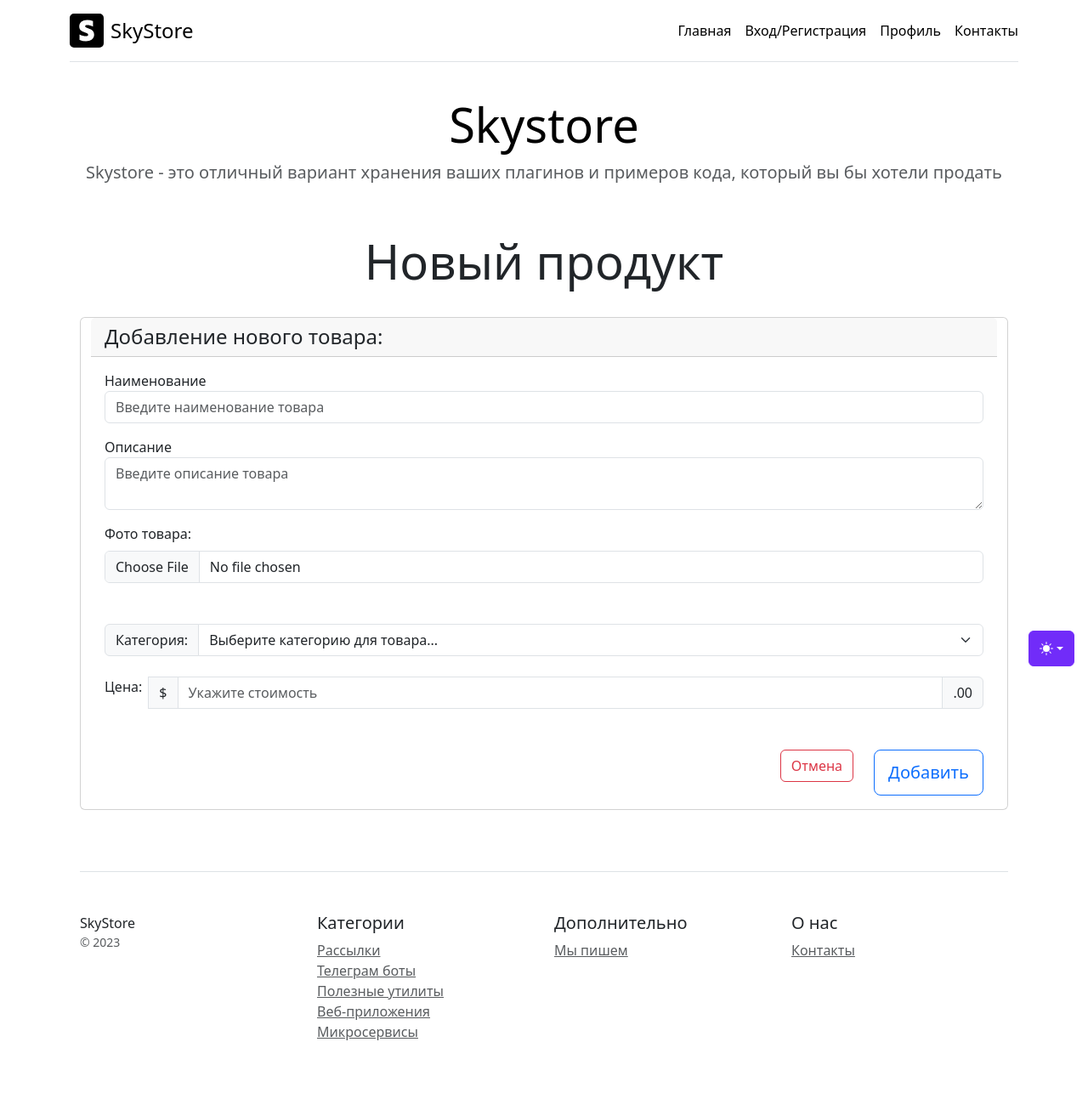
After one commit to Sayana-All/Homework_OnlineStore_Django, a Django app: page /add_product/ in a window 1280 px wide. The commit adds this page. Shown: the whole page at 85% size. Run offline with Django 5.2, Linux system fonts and the light colour scheme; data comes from the database, SQL or seed files in the repository; some libraries are stand-ins or nearby versions.

Commit message:
add new template and view

```diff
--- /dev/null
+++ b/catalog/templates/add_product.html
@@ -0,0 +1,56 @@
+{% extends "base.html" %}
+
+{% block title %}Новый продукт{% endblock %}
+
+{% block content %}
+<div class="pricing-header p-3 pb-md-4 mx-auto text-center">
+    <h2 class="display-4"><b>Новый продукт</b></h2>
+</div>
+
+<div class="container">
+    <div class="row text-start">
+        <div class="card mb-4 box-shadow">
+            <div class="card-header">
+                <h4 class="my-0 font-weight-normal">Добавление нового товара:</h4>
+            </div>
+            <div class="card-body">
+                <form method="post" action="" class="form-floating">
+                    {% csrf_token %}
+
+                    <div class="mb-3">
+                        <label for="name">Наименование</label>
+                        <input type="text" name="name" class="form-control" id="name" placeholder="Введите наименование товара" required>
+                    </div>
+                    <div class="mb-3">
+                        <label for="description">Описание</label>
+                        <textarea type="text" name="description" class="form-control" id="description" placeholder="Введите описание товара" required></textarea>
+                    </div>
+                    <div class="mb-5">
+                        <label for="photo" class="form-label">Фото товара:</label>
+                        <input class="form-control" type="file" name="photo" id="photo">
+                    </div>
+                    <div class="input-group mb-4">
+                        <label class="input-group-text" for="category">Категория: </label>
+                        <select class="form-select" name="category" id="category">
+                            <option selected>Выберите категорию для товара...</option>
+                            {% for category in categories %}
+                            <option value="{{ category.name }}">{{ category.name }}</option>
+                            {% endfor %}
+                        </select>
+                    </div>
+                    <div class="input-group mb-5 md-4">
+                        <label for="price" class="form-label me-2 text-center">Цена:</label>
+                        <span class="input-group-text">$</span>
+                        <input type="text" class="form-control" name="price" id="price" aria-label="Amount (to the nearest dollar)" placeholder="Укажите стоимость">
+                        <span class="input-group-text">.00</span>
+                    </div>
+                    <div class="d-grid gap-2 d-md-flex justify-content-md-end">
+                        <a class="me-3 mb-3 btn btn-outline-danger" href="/home/" role="button">Отмена</a>
+                        <button type="submit" class="btn btn-lg btn-block btn-outline-primary">Добавить</button>
+                    </div>
+                </form>
+            </div>
+        </div>
+    </div>
+</div>
+{% endblock %}
--- a/catalog/templates/home.html
+++ b/catalog/templates/home.html
@@ -3,6 +3,9 @@
 {% block title %}Главная страница{% endblock %}
 
 {% block content %}
+    <div class="d-grid gap-2 d-md-flex justify-content-md-end">
+        <a class="me-3 mb-3 btn btn-success" href="/add_product/" role="button"><b>+ Новый продукт</b></a>
+    </div>
     <div class="row row-cols-1 row-cols-md-3 mb-3 text-center">
         {% for product in products %}
         <div class="col">
--- a/catalog/templates/product_detail.html
+++ b/catalog/templates/product_detail.html
@@ -5,6 +5,9 @@
 {% block content %}
     <div class="pricing-header p-3 pb-md-4 mx-auto text-center">
         <h2 class="display-4"><b>Подробнее о продукте</b></h2>
+    </div>
+    <div class="d-grid gap-2 d-md-flex justify-content-md-end">
+        <a class="me-3 mb-3 btn btn-success" href="/add_product/" role="button"><b>+ Новый продукт</b></a>
     </div>
     <div class="row row-cols-1 row-cols-sm-2 row-cols-md-3 g-3">
         <div class="col">
--- a/catalog/urls.py
+++ b/catalog/urls.py
@@ -9,4 +9,5 @@ urlpatterns = [
     path("home/", views.home, name="home"),
     path("contacts/", views.contacts, name="contacts"),
     path("product_detail/<int:pk>/", views.product_detail, name="product_detail"),
+    path("add_product/", views.add_product, name="add_product"),
 ]
--- a/catalog/views.py
+++ b/catalog/views.py
@@ -26,14 +26,21 @@ def product_detail(request, pk):
     context = {"product": product}
     return render(request, "product_detail.html", context)
 
+
 def add_product(request):
     """Контроллер для страницы контактов"""
-    products = Product.objects.all()
     categories = Category.objects.all()
-    context = {"categories": categories,
-               "products": products,}
+    context = {"categories": categories}
+
     if request.method == "POST":
-        name = request.POST.get("name")
-        message = request.POST.get("message")
-        return HttpResponse(f"Спасибо, {name}! Ваше сообщение принято и будет рассмотрено в ближайшее время.")
-    return render(request, "add_product.html")
+        product = Product.objects.create(
+            name=request.POST.get("name"),
+            description=request.POST.get("description"),
+            photo=request.POST.get("photo"),
+            category=request.POST.get("category"),
+            price=request.POST.get("price"),
+        )
+        product.save()
+        return HttpResponse(f"Спасибо, товар {product.name} добавлен в каталог! Можете посмотреть его на странице")
+
+    return render(request, "add_product.html", context)
```
